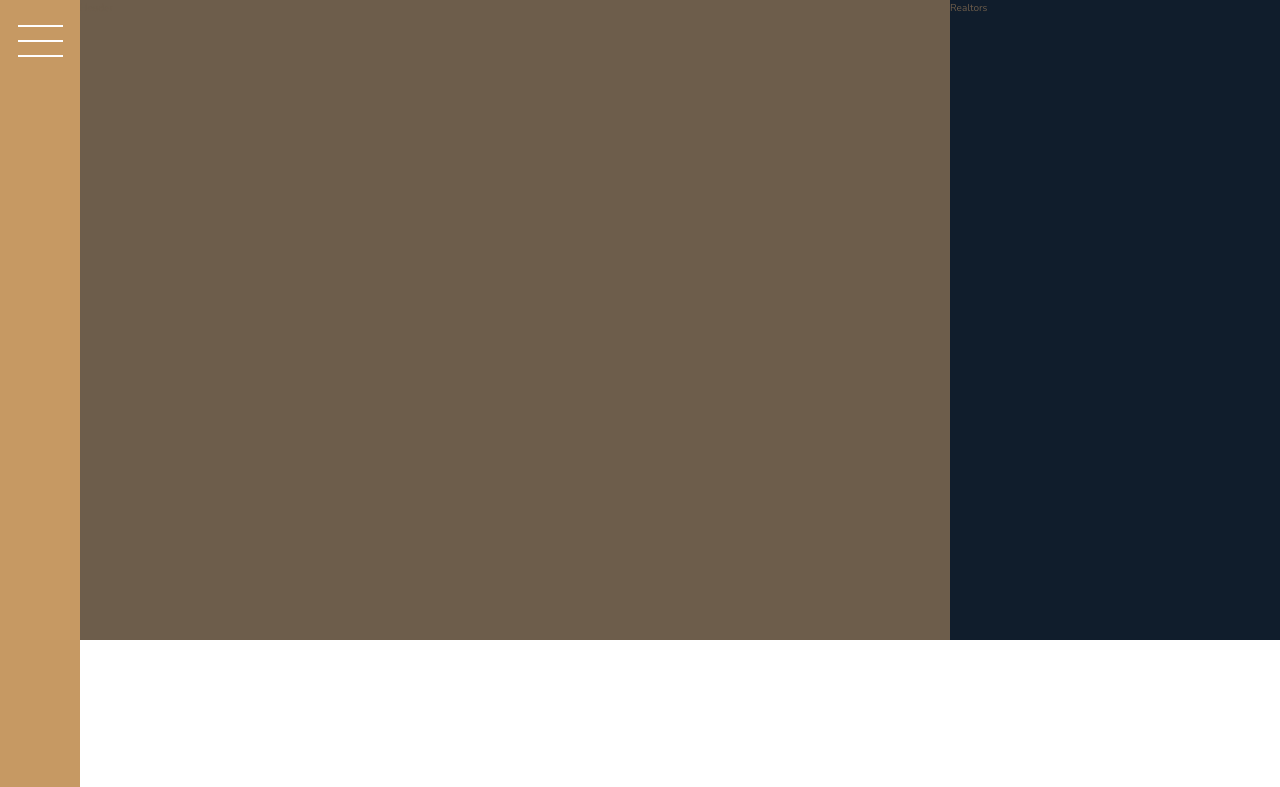
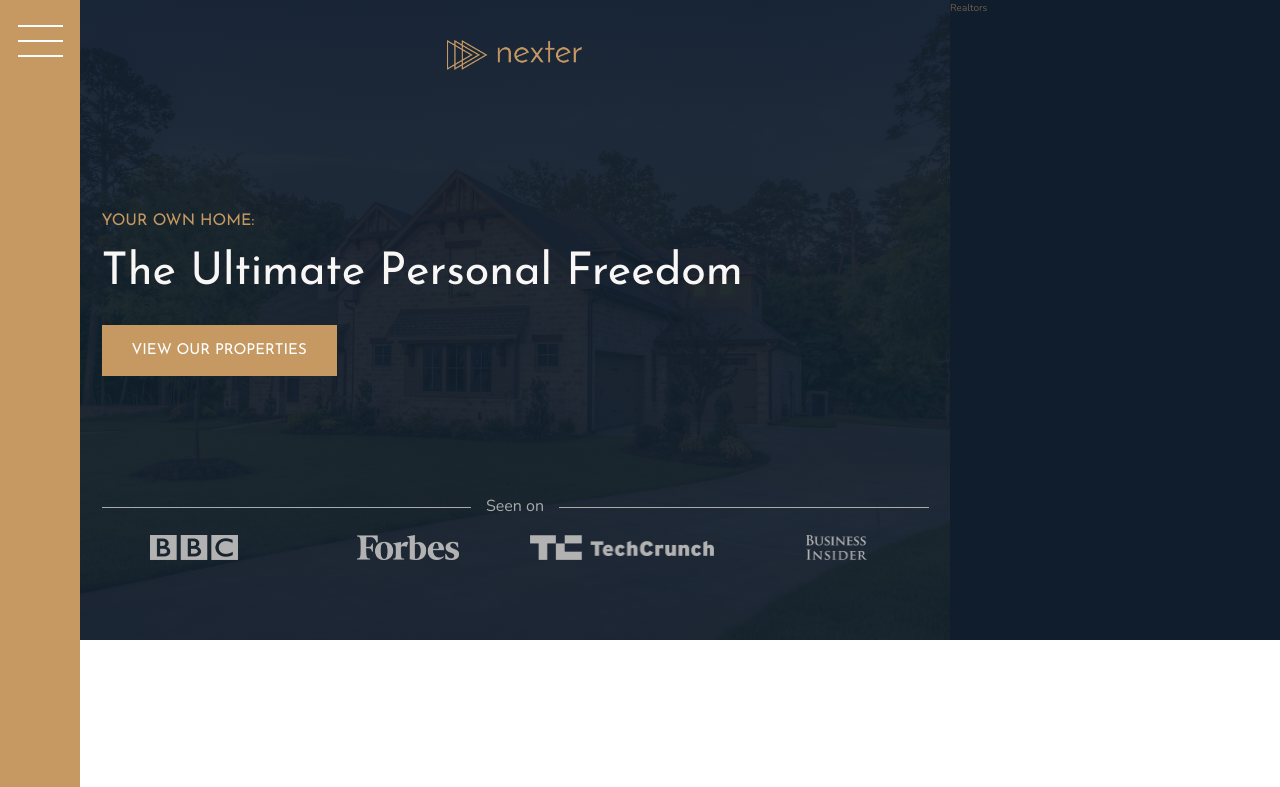
Before and after one commit to wahyualfarisi/nexter-grid-layout, a website: page index.html in a window 1280 px wide. Shown: the top 787 px of the page. Drawn offline with nearby package versions, Linux system fonts and the light colour scheme.

Commit message:
finish header

```diff
--- a/index.html
+++ b/index.html
@@ -16,7 +16,17 @@
             <button class="nav-btn"></button>
         </div>
         <header class="header">
-            Header
+            <img src="./img/logo.png" alt="Logo" class="header__logo">
+            <h3 class="heading-3">Your own home: </h3>
+            <h1 class="heading-1">The Ultimate Personal Freedom</h1>
+            <button class="btn header-btn">View our properties</button>
+            <div class="header__seenon-text">Seen on</div>
+            <div class="header__seenon-logos">
+                <img src="./img/logo-bbc.png" alt="Logo 2">
+                <img src="./img/logo-forbes.png" alt="Logo 3">
+                <img src="./img/logo-techcrunch.png" alt="Logo 4">
+                <img src="./img/logo-bi.png" alt="Logo 5">
+            </div>
         </header>
         <div class="realtors">
             Realtors
--- a/sass/_header.scss
+++ b/sass/_header.scss
@@ -1,4 +1,57 @@
 .header {
   background-color: $color-grey-dark-2;
   grid-column: full-start / col-end 6;
+  background-image: linear-gradient(
+      rgba($color-secondary, 0.93),
+      rgba($color-secondary, 0.93)
+    ),
+    url(../img/hero.jpeg);
+  background-size: cover;
+  background-position: center;
+  padding: 8rem;
+  padding-top: 4rem;
+
+  display: grid;
+  grid-template-rows: 1fr min-content 6rem 1fr;
+  grid-template-columns: max-content;
+  grid-row-gap: 1.5rem;
+  justify-content: center;
+
+  &-btn {
+    justify-self: start;
+    align-self: start;
+  }
+
+  &__logo {
+    height: 3rem;
+    justify-self: center;
+  }
+
+  &__seenon-text {
+    display: grid;
+    grid-column-gap: 1.5rem;
+    grid-template-columns: 1fr max-content 1fr;
+    align-items: center;
+    font-size: 1.6rem;
+    color: $color-grey-light-2;
+
+    &::before,
+    &::after {
+      content: "";
+      height: 1px;
+      display: block;
+      background-color: currentColor;
+    }
+  }
+
+  &__seenon-logos {
+    display: grid;
+    grid-template-columns: repeat(4, 1fr);
+    grid-column-gap: 3rem;
+    justify-items: center;
+    img {
+      height: 2.5rem;
+      filter: brightness(70%);
+    }
+  }
 }
--- a/sass/_typography.scss
+++ b/sass/_typography.scss
@@ -5,6 +5,9 @@
 
 .heading-1 {
   @extend %heading;
+  font-size: 4.5rem;
+  color: $color-grey-light-1;
+  line-height: 1;
 }
 .heading-2 {
   @extend %heading;
```
Also changed, not shown: css/style.css, 1 other file.
